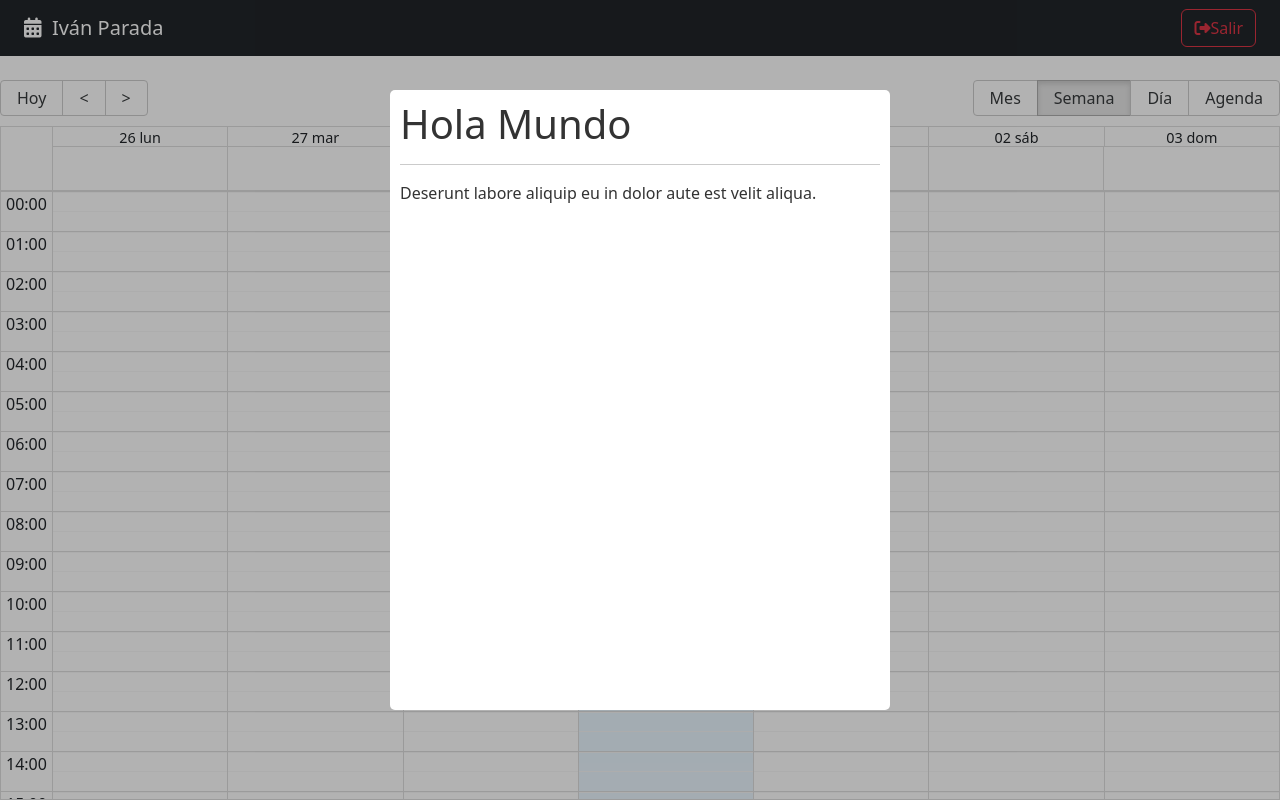
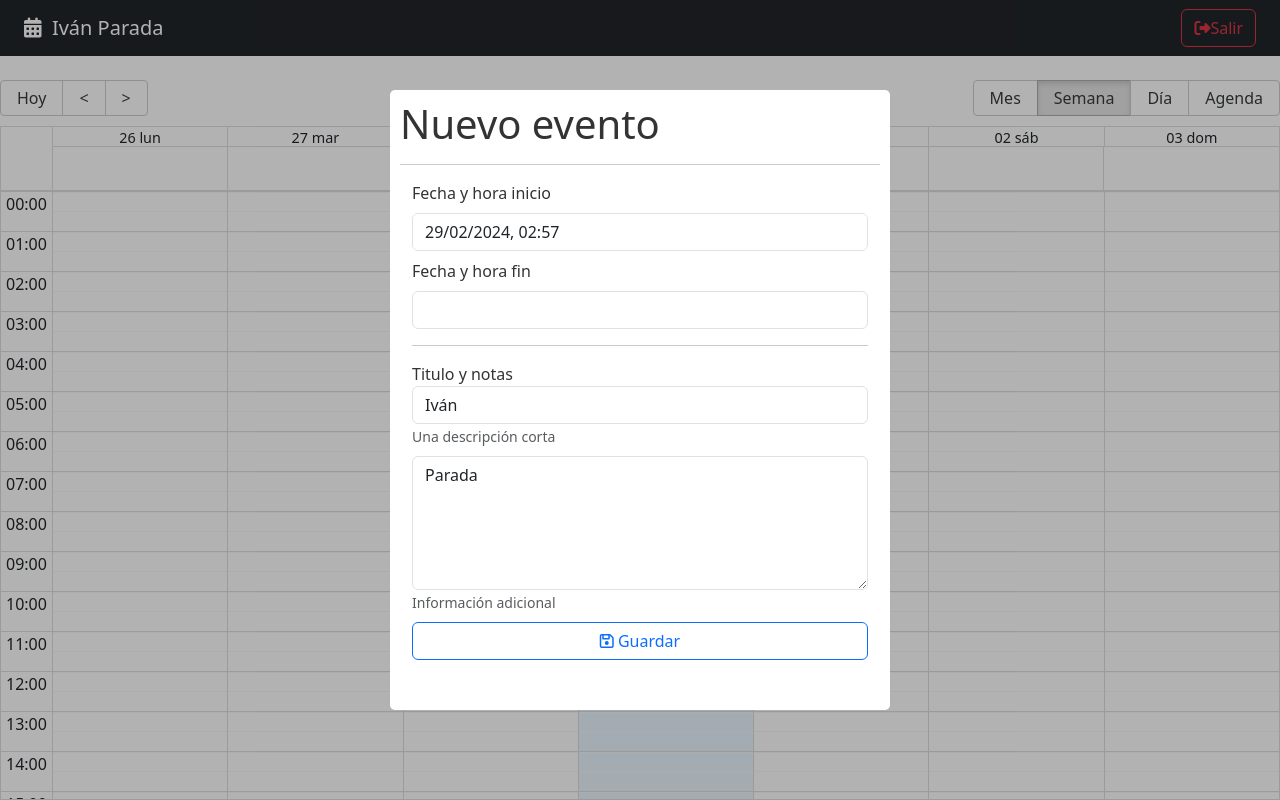
Before and after one commit to IvanParada/CalendarApp, a React (Vite) app: page / in a window 1280 px wide. Built offline with nearby package versions, Linux system fonts and the light colour scheme.

Commit message:
date-picker modal

```diff
--- a/package.json
+++ b/package.json
@@ -13,6 +13,7 @@
     "date-fns": "^3.3.1",
     "react": "^18.2.0",
     "react-big-calendar": "^1.11.0",
+    "react-datepicker": "^6.2.0",
     "react-dom": "^18.2.0",
     "react-modal": "^3.16.1",
     "react-router-dom": "6"
--- a/src/calendar/components/CalendarModal.jsx
+++ b/src/calendar/components/CalendarModal.jsx
@@ -1,5 +1,13 @@
 import { useState } from 'react';
+import { addHours } from 'date-fns';
+import { es } from 'date-fns/locale/es';
+
+import DatePicker, { registerLocale } from "react-datepicker";
 import Modal from 'react-modal';
+
+import "react-datepicker/dist/react-datepicker.css";
+
+registerLocale('es', es)
 
 const customStyles = {
     content: {
@@ -16,7 +24,30 @@
 
 export const CalendarModal = () => {
 
-    const [isOpen, setIsOpen] = useState(true)
+    const [isOpen, setIsOpen] = useState(true);
+
+    const [formValues, setFormValues] = useState({
+        title: 'Iván',
+        notes: 'Parada',
+        start: new Date(),
+        start: addHours(new Date(), 2),
+    });
+
+
+    const onInputChanged = ({ target }) => {
+        setFormValues({
+            ...formValues,
+            [target.name]: target.value
+        })
+
+    }
+
+    const onDateChanged = (event, changing) => {
+        setFormValues({
+            ...formValues,
+            [changing]: event
+        })
+    }
 
     const onCloseModal = () => {
         setIsOpen(false);
@@ -32,9 +63,76 @@
             closeTimeoutMS={200}
         >
 
-            <h1>Hola Mundo</h1>
+            <h1> Nuevo evento </h1>
             <hr />
-            <p>Deserunt labore aliquip eu in dolor aute est velit aliqua.</p>
+            <form className="container">
+
+                <div className="form-group mb-2 d-grid gap-2">
+                    <label>Fecha y hora inicio</label>
+                    <DatePicker
+                        selected={formValues.start}
+                        onChange={(event) => onDateChanged(event, 'start')}
+                        className='form-control'
+                        dateFormat="Pp"
+                        showTimeSelect
+                        locale="es"
+                        timeCaption='Hora'
+                    />
+                </div>
+
+                <div className="form-group mb-2 d-grid gap-2">
+                    <label>Fecha y hora fin</label>
+                    <DatePicker
+                        selected={formValues.end}
+                        onChange={(event) => onDateChanged(event, 'end')}
+                        className="form-control"
+                        dateFormat="Pp"
+                        showTimeSelect
+                        locale="es"
+                        timeCaption='Hora'
+                    />
+                </div>
+
+                <hr />
+                <div className="form-group mb-2">
+                    <label>Titulo y notas</label>
+                    <input
+                        type="text"
+                        className="form-control"
+                        placeholder="Título del evento"
+                        name="title"
+                        autoComplete="off"
+                        value={formValues.title}
+                        onChange={onInputChanged}
+                    />
+                    <small id="emailHelp" className="form-text text-muted">Una descripción corta</small>
+                </div>
+
+                <div className="form-group mb-2">
+                    <textarea
+                        type="text"
+                        className="form-control"
+                        placeholder="Notas"
+                        rows="5"
+                        name="notes"
+                        value={formValues.notes}
+                        onChange={onInputChanged}
+
+                    ></textarea>
+                    <small id="emailHelp" className="form-text text-muted">Información adicional</small>
+                </div>
+
+                <div className='d-grid gap-2'>
+                    <button
+                        type="submit"
+                        className="btn btn-outline-primary btn-block "
+                    >
+                        <i className="far fa-save"></i>
+                        <span> Guardar</span>
+                    </button>
+                </div>
+
+            </form>
 
         </Modal>
     )
```
Also changed, not shown: 1 other file (tests, documents, lock files or other folders).
